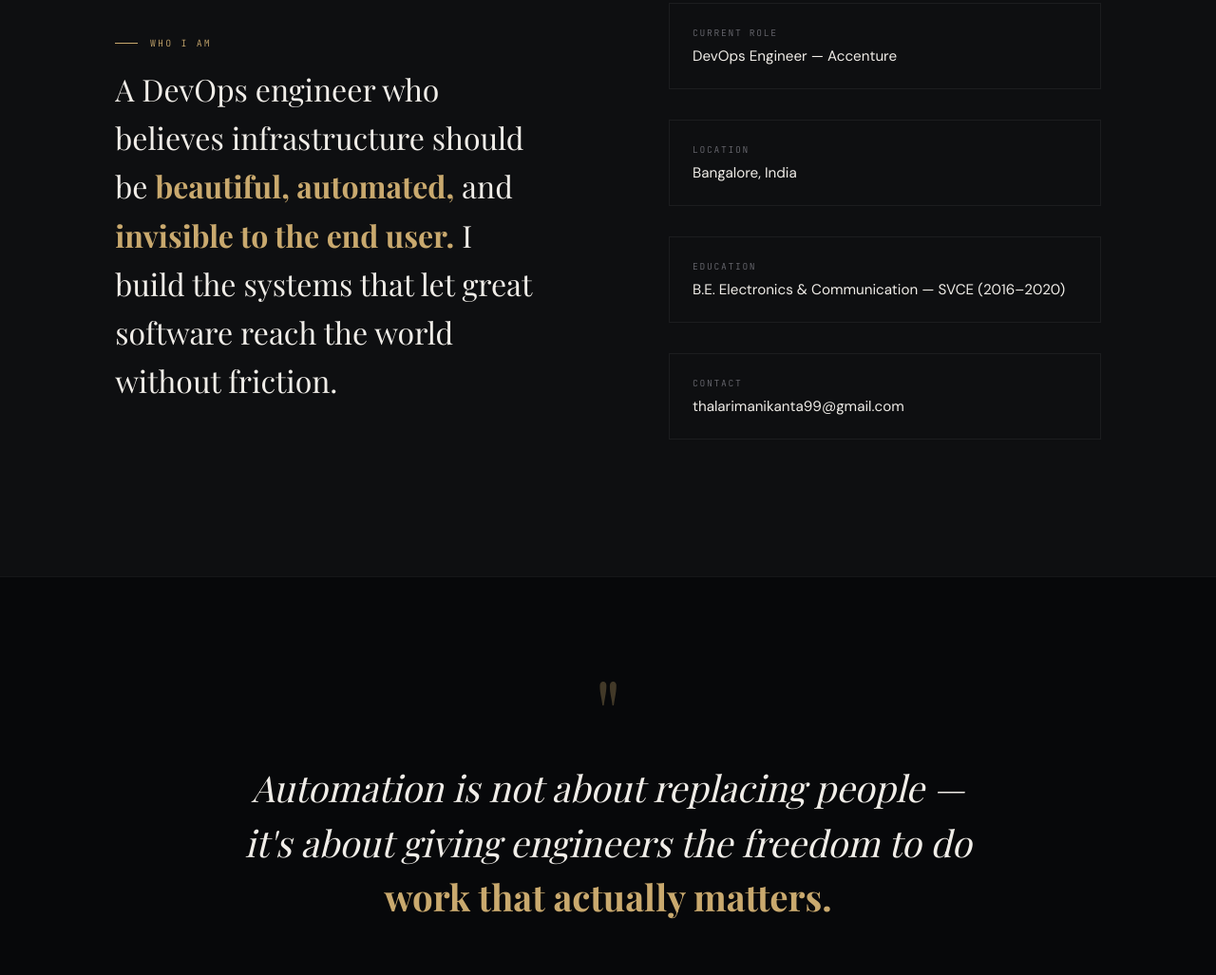
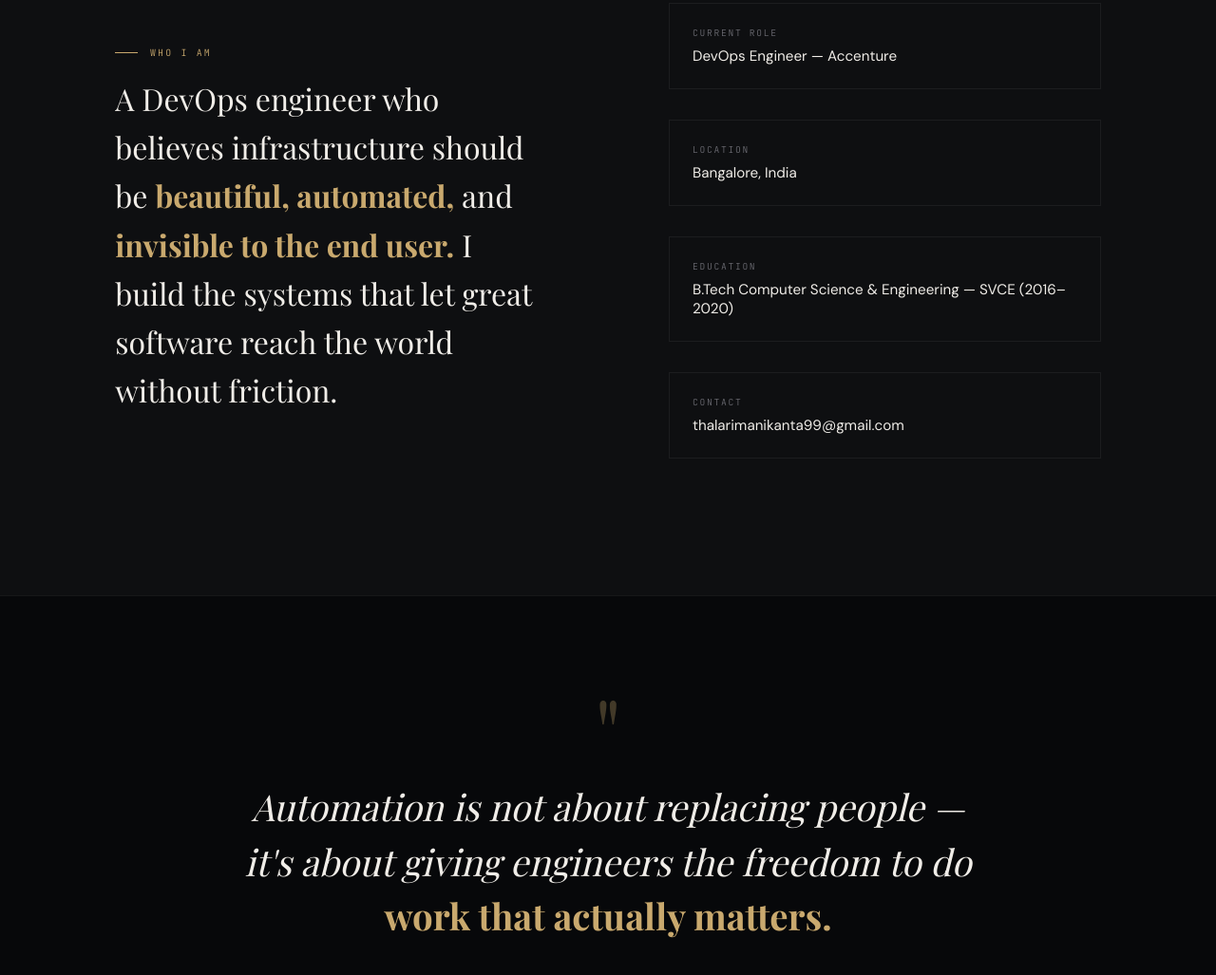
Before and after one commit to thalarimanikanta99-glitch/ManikantaT, a plain HTML site: page index.html in a window 1280 px wide. Shown: the part 1043-2070 px from the top of the page at 95% size. Drawn offline with nearby package versions, Linux system fonts and the light colour scheme; a web font is replaced by a local one.

Commit message:
Update index.html

```diff
--- a/index.html
+++ b/index.html
@@ -553,7 +553,7 @@ footer{
         </div>
         <div class="about-item">
           <div class="about-item-label">Education</div>
-          <div class="about-item-val">B.E. Electronics & Communication — SVCE (2016–2020)</div>
+          <div class="about-item-val">B.Tech Computer Science & Engineering  — SVCE (2016–2020)</div>
         </div>
         <div class="about-item">
           <div class="about-item-label">Contact</div>
```
